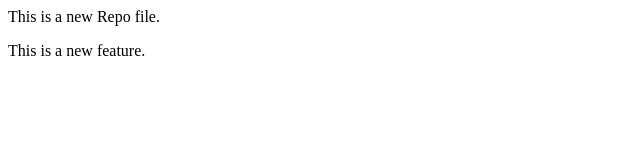
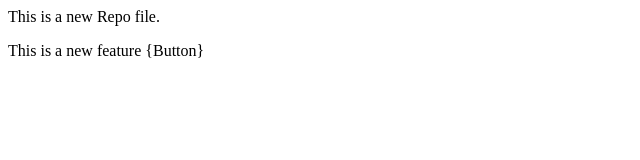
Before and after one commit to amanmorbar07/localrepo, a plain HTML site: page index.html in a window 1280 px wide. Shown: the full height of the page, 0-640 px from the left. Drawn offline with Linux system fonts and the light colour scheme.

Commit message:
Add Button

```diff
--- a/index.html
+++ b/index.html
@@ -1,2 +1,2 @@
 <p>This is a new Repo file.</p>
-<p>This is a new feature.</p>
+<p>This is a new feature {Button}</p>
```
